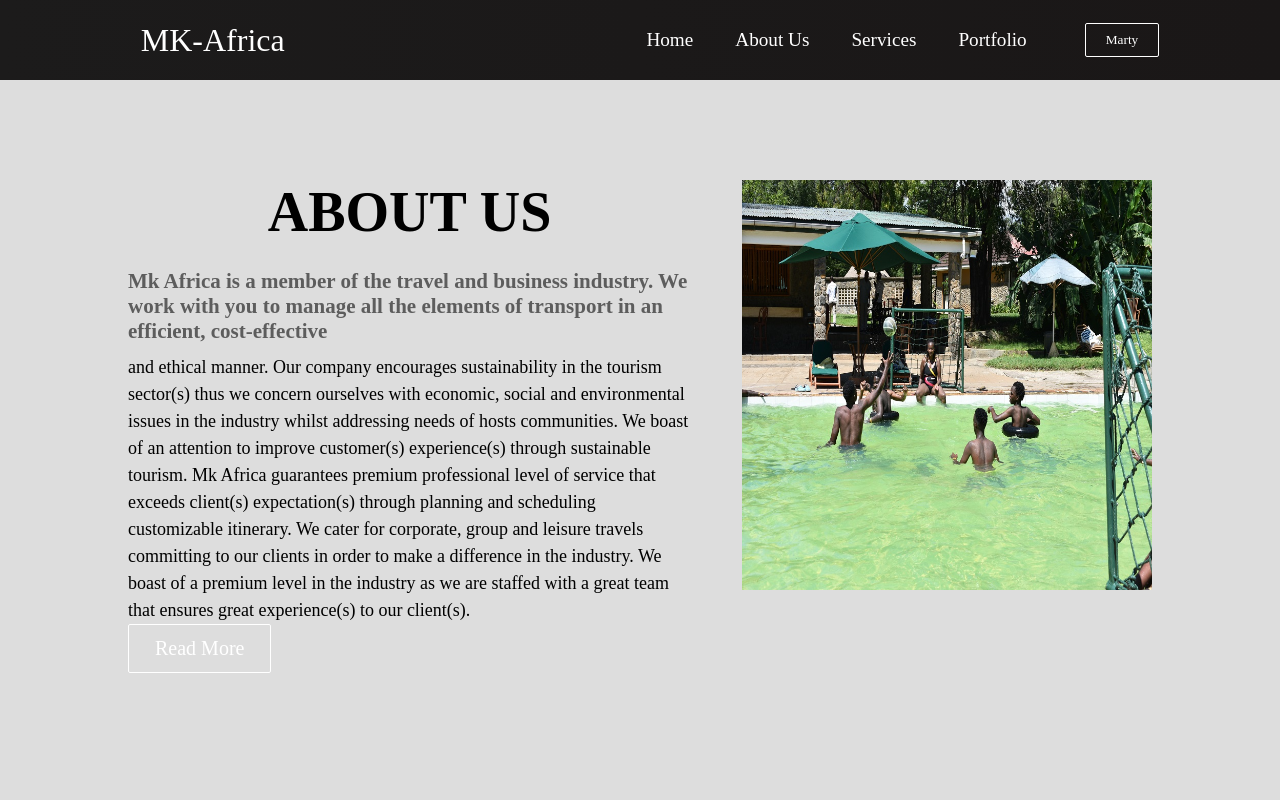
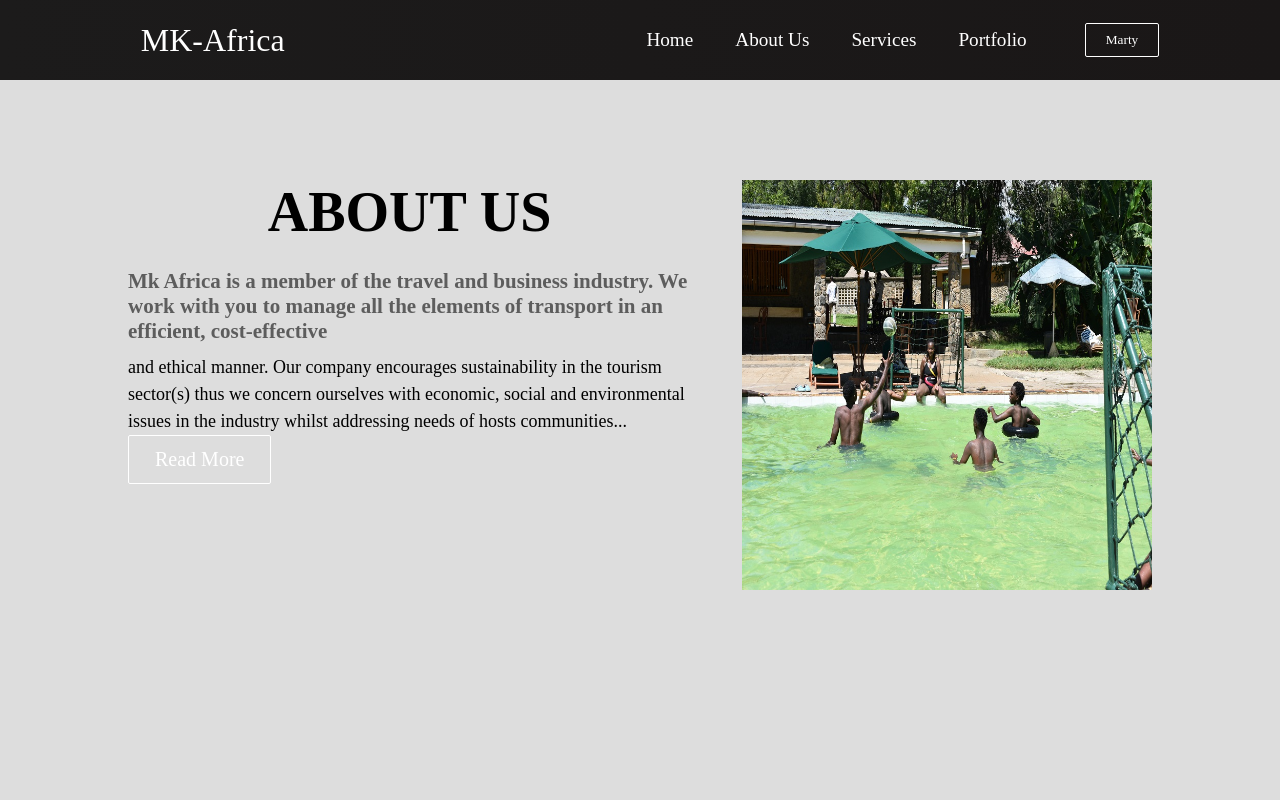
Before and after one commit to KariukiMahugu/mk, a React (Create React App) app: page /about in a window 1280 px wide. Shown: the top 800 px of the page. Built offline with nearby package versions, Linux system fonts and the light colour scheme; the HTML template or start-up script is replaced by a standard one.

Commit message:
Added read more functionality.

```diff
--- a/src/components/Button.js
+++ b/src/components/Button.js
@@ -17,7 +17,7 @@ export const Button = ({
     const checkButtonSize = SIZES.includes(buttonSize) ? buttonSize : STYLES[0]
 
     return(
-        <Link to='/marty' className='btn-mobile'>
+        <div className='btn-mobile'>
             <button
             className={`btn ${checkButtonStyle} ${checkButtonSize}`}
             onClick = {onClick}
@@ -26,6 +26,6 @@ export const Button = ({
                 {children}
             </button>
 
-        </Link>
+        </div>
     )
 };
--- a/src/components/Top.js
+++ b/src/components/Top.js
@@ -1,8 +1,29 @@
-import React from 'react'
+import React, { useState } from 'react'
 import { Button } from './Button'
 import './Top.css'
 
+
 function Top() {
+    const [showMore, setShowMore] = useState(false)
+
+    const content = `
+        and ethical manner. Our company encourages sustainability in
+        the tourism sector(s) thus we concern ourselves with economic, social and
+        environmental issues in the industry whilst addressing needs of hosts
+        communities. We boast of an attention to improve customer(s) experience(s)
+        through sustainable tourism.
+        Mk Africa guarantees premium professional level of service that exceeds
+        client(s) expectation(s) through planning and scheduling customizable
+        itinerary. We cater for corporate, group and leisure travels committing to
+        our clients in order to make a difference in the industry. We boast of a
+        premium level in the industry as we are staffed with a great team that
+        ensures great experience(s) to our client(s).
+    `
+
+    const handleShowMore = () => {
+        setShowMore(!showMore)
+    }
+
     return (
         <>
             <div className='section'>
@@ -15,22 +36,14 @@ function Top() {
                             <h3>Mk Africa is a member of the travel and business industry.
                                 We work with you to manage all the elements of transport in an efficient,
                                 cost-effective</h3>
-                            <p> and ethical manner. Our company encourages sustainability in
-                                the tourism sector(s) thus we concern ourselves with economic, social and
-                                environmental issues in the industry whilst addressing needs of hosts
-                                communities. We boast of an attention to improve customer(s) experience(s)
-                                through sustainable tourism.
-                                Mk Africa guarantees premium professional level of service that exceeds
-                                client(s) expectation(s) through planning and scheduling customizable
-                                itinerary. We cater for corporate, group and leisure travels committing to
-                                our clients in order to make a difference in the industry. We boast of a
-                                premium level in the industry as we are staffed with a great team that
-                                ensures great experience(s) to our client(s).</p>
+                            <p>{showMore ? content : content.substring(0, 252) + '...'}</p>
+
                             <Button
+                            onClick={handleShowMore}
                             className='btns'
                             buttonStyle='btn--outline'
                             buttonSize='btn--large'>
-                                Read More
+                                {showMore ? 'Read Less' : 'Read More'}
                             </Button>
                         </div>
                     </div>
```
